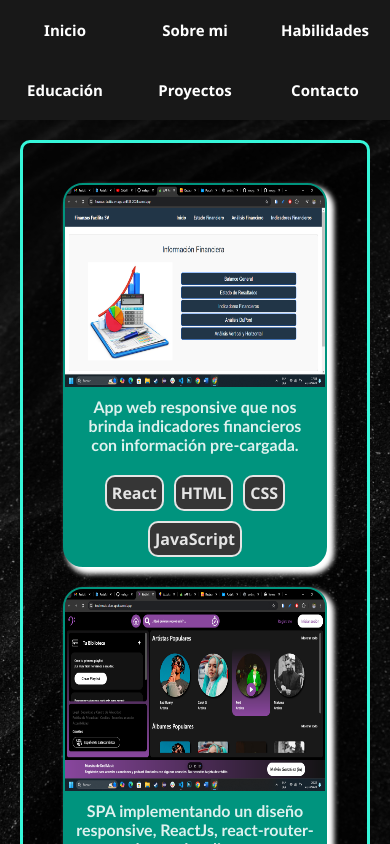
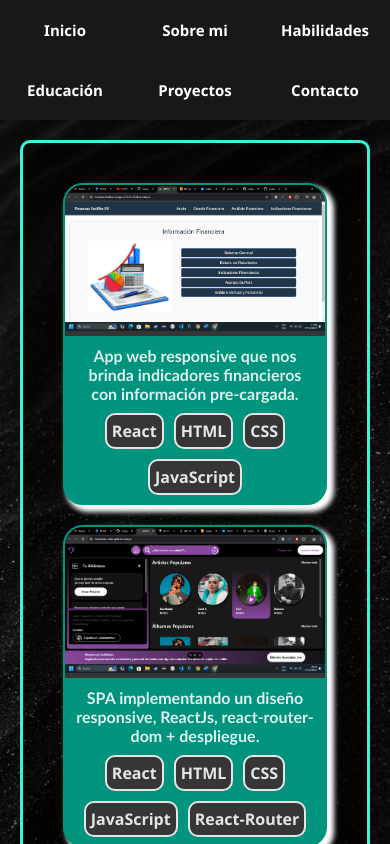
Before and after one commit to melagora/portafolio2_reactJSX-vite, a React (Vite) app: page /projects in a window 390 px wide. Shown: the top 844 px of the page. Built offline with nearby package versions, Linux system fonts and the light colour scheme.

Commit message:
Last Changes responsive page "Projects"

```diff
--- a/src/styles/styles.css
+++ b/src/styles/styles.css
@@ -349,8 +349,6 @@
   flex-direction: column;
   border: solid #00947e 2px;
   background-color: #00947e;
-  width: 275px;
-  height: 350px;
   border-radius: 20px;
   box-shadow: 5px 5px 5px 2px #ffffff;
 }
@@ -435,11 +433,6 @@
     width: 135px;
   }
 
-  .cards {
-    width: 100%;
-    height: 380px;
-  }
-
 }
 
 /* adaptación para dispositivos de pantallas de la mayoria de telefonos Celulares */
@@ -466,6 +459,10 @@
     padding-top: 0px;
   }
 
+  .cards {
+    width: 100%;
+    height: 380px;
+  }
 
 }
 
@@ -505,6 +502,7 @@
     width: 275px;
     height: 350px;
   }
+
 
 }
 
```
